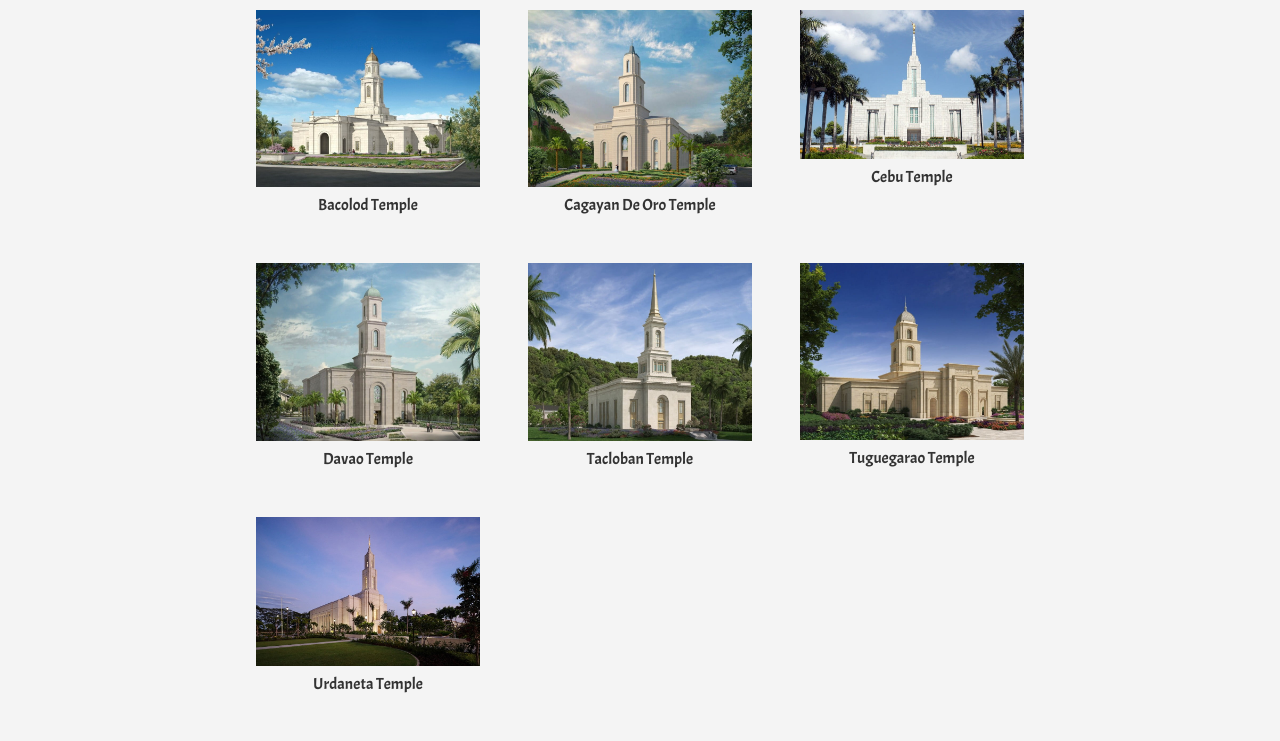
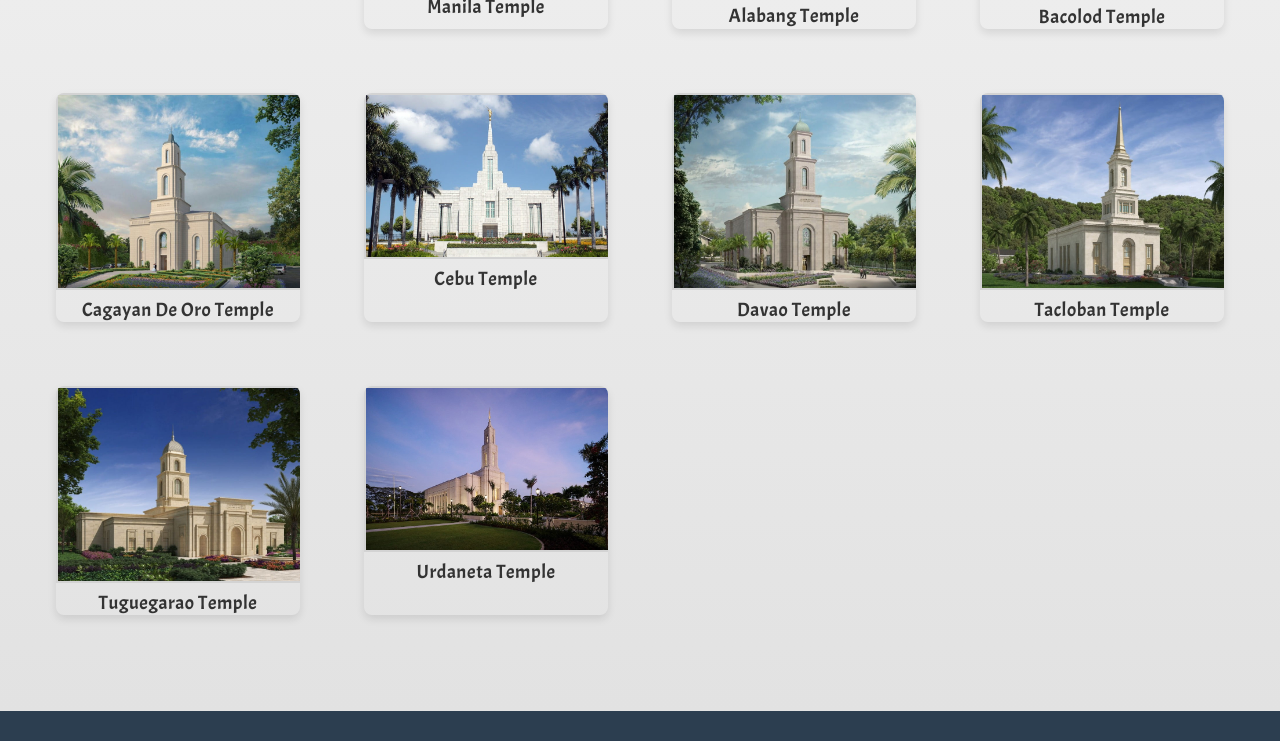
Before and after one commit to davidpmolina/wdd131, a plain HTML site: page week02/temples.html in a window 1280 px wide. Shown: the part 458-1199 px from the top of the page. Drawn offline with Linux system fonts and the light colour scheme.

Commit message:
temple-large CSS update

```diff
--- a/week02/styles/temple.css
+++ b/week02/styles/temple.css
@@ -1,12 +1,12 @@
 @import url('https://fonts.googleapis.com/css2?family=Acme&display=swap');
 
-/* Color Scheme (Feel free to customize) */
+
 :root {
-    --primary-color: #2c3e50; /* Dark blue-gray */
-    --secondary-color: #3498db; /* Blue */
-    --accent-color: #e74c3c; /* Red */
-    --background-color: #f4f4f4; /* Light gray */
-    --text-color: #333; /* Dark gray */
+    --primary-color: #2c3e50;
+    --secondary-color: #3498db;
+    --accent-color: #e74c3c;
+    --background-color: #f4f4f4;
+    --text-color: #333;
     --link-color: var(--secondary-color);
 }
 
--- a/week02/styles/temples-large.css
+++ b/week02/styles/temples-large.css
@@ -0,0 +1,39 @@
+@media (min-width: 1200px) {
+    main {
+        max-width: 1200px;
+        grid-template-columns: repeat(4, 1fr);
+        gap: 2rem;
+        margin: 4rem auto;
+    }
+
+    main h1 {
+        font-size: 3rem;
+        letter-spacing: 1px;
+    }
+
+    main figure figcaption {
+        font-size: 1.2rem;
+        letter-spacing: 0.5px;
+    }
+
+    body {
+        font-size: 1.1rem;
+        background: linear-gradient(to bottom, var(--background-color), #e0e0e0);
+    }
+
+    main figure {
+        box-shadow: 0 4px 8px rgba(0, 0, 0, 0.1);
+        border-radius: 8px;
+        overflow: hidden;
+    }
+
+    main figure img {
+        transition: transform 0.3s ease, opacity 0.3s ease;
+        border: 2px solid lightgrey;
+    }
+
+    main figure img:hover {
+        transform: scale(1.05);
+        opacity: 0.9;
+    }
+}
```
